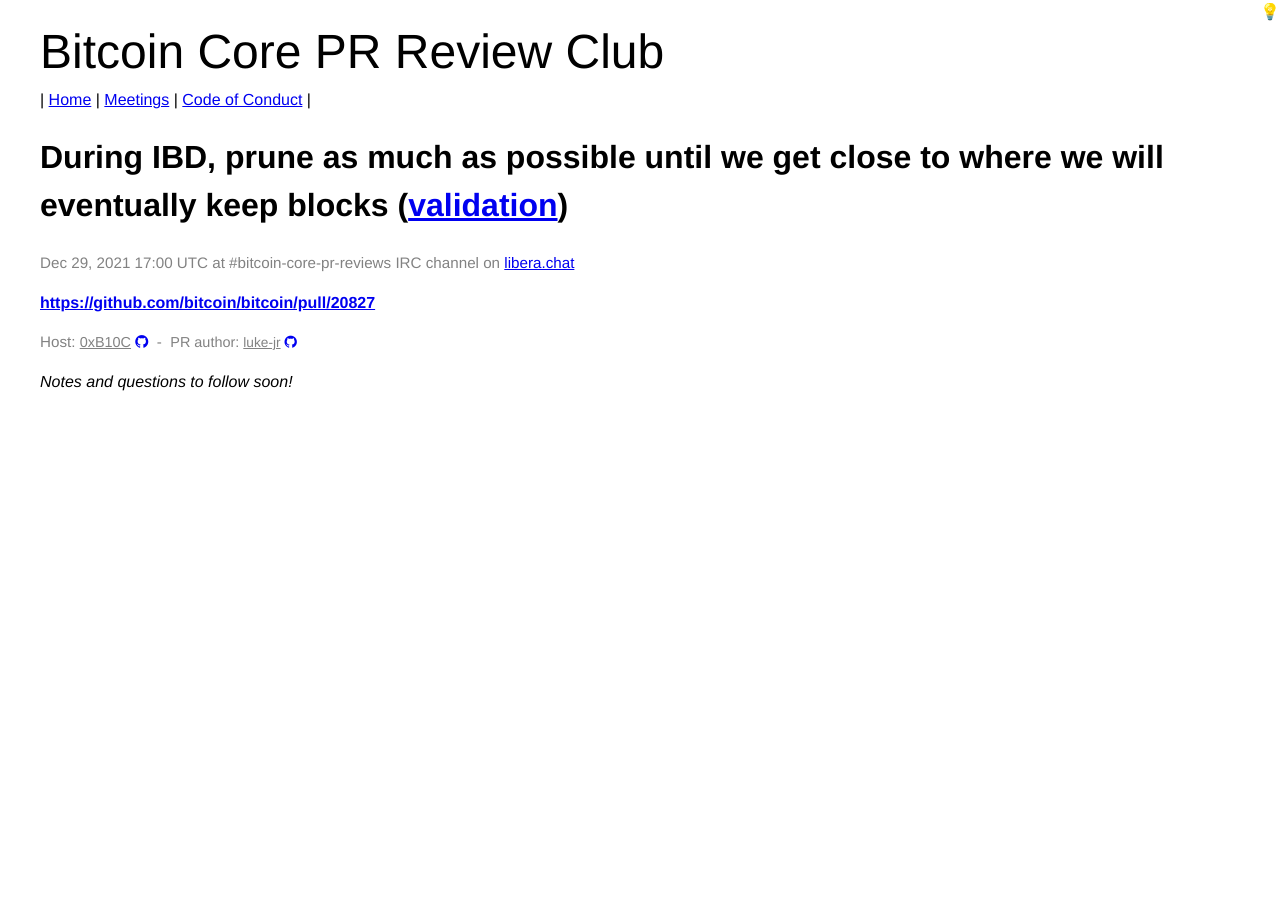
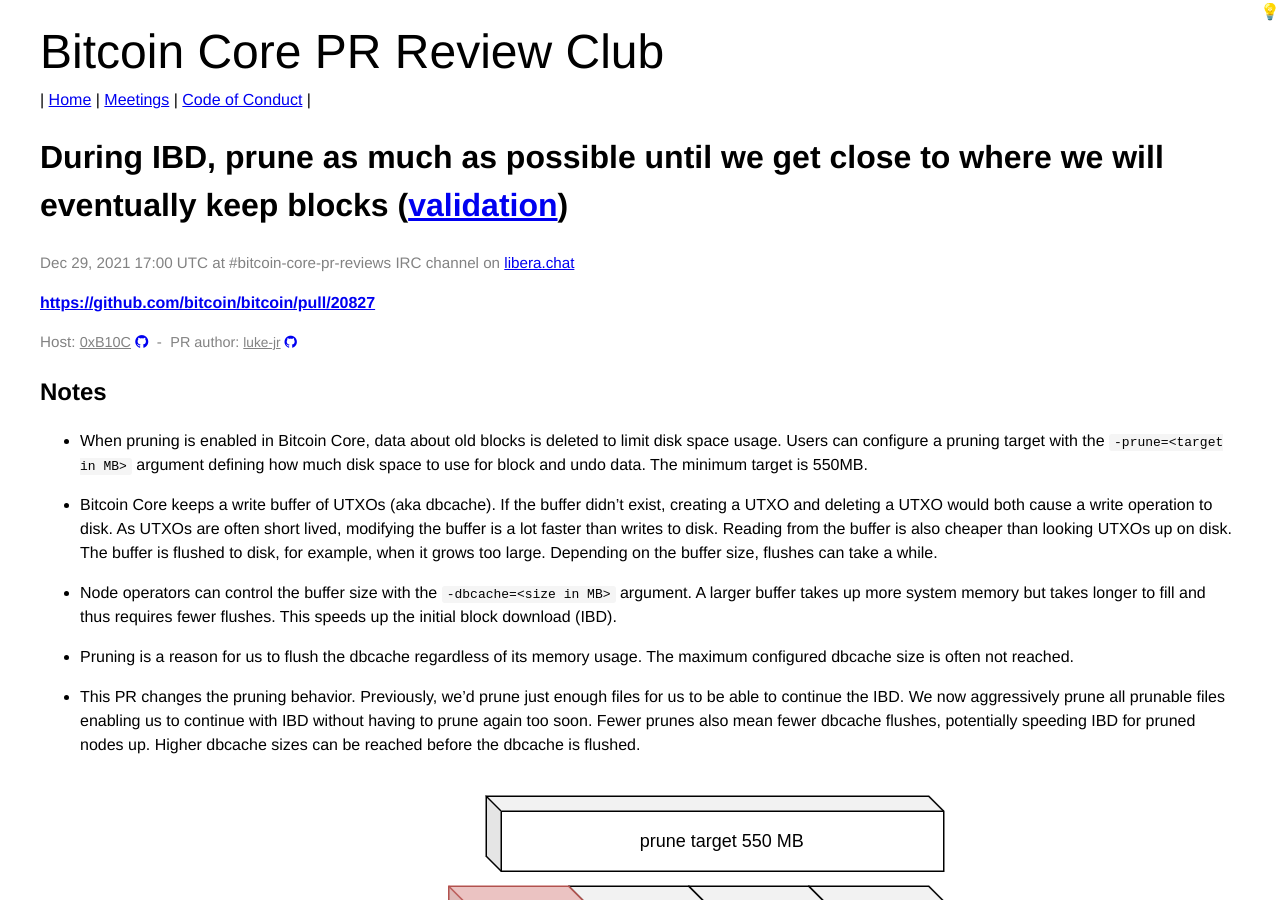
Before and after one commit to bitcoin-core-review-club/website, a Jekyll site: the page built from _posts/2021-12-29-#20827.md, in a window 1280 px wide and 900 px high. Built offline with Jekyll 4.4.1, drawn with Linux system fonts in a browser that asks for light colours; some of the changed text lies outside the part shown.

Commit message:
Add questions and notes for pr20827

```diff
--- a/_posts/2021-12-29-#20827.md
+++ b/_posts/2021-12-29-#20827.md
@@ -10,15 +10,54 @@
 commit:
 ---
 
-_Notes and questions to follow soon!_
-
-<!-- TODO: Before meeting, add notes and questions
 ## Notes
 
+- When pruning is enabled in Bitcoin Core, data about old blocks is deleted to limit disk space usage.
+Users can configure a pruning target with the `-prune=<target in MB>` argument defining how much disk space to use for block and undo data.
+The minimum target is 550MB.
+
+- Bitcoin Core keeps a write buffer of UTXOs (aka dbcache).
+If the buffer didn't exist, creating a UTXO and deleting a UTXO would both cause a write operation to disk.
+As UTXOs are often short lived, modifying the buffer is a lot faster than writes to disk.
+Reading from the buffer is also cheaper than looking UTXOs up on disk.
+The buffer is flushed to disk, for example, when it grows too large.
+Depending on the buffer size, flushes can take a while.
+
+- Node operators can control the buffer size with the `-dbcache=<size in MB>` argument.
+A larger buffer takes up more system memory but takes longer to fill and thus requires fewer flushes.
+This speeds up the initial block download (IBD).
+
+- Pruning is a reason for us to flush the dbcache regardless of its memory usage.
+The maximum configured dbcache size is often not reached.
+
+- This PR changes the pruning behavior.
+Previously, we'd prune just enough files for us to be able to continue the IBD.
+We now aggressively prune all prunable files enabling us to continue with IBD without having to prune again too soon.
+Fewer prunes also mean fewer dbcache flushes, potentially speeding IBD for pruned nodes up.
+Higher dbcache sizes can be reached before the dbcache is flushed.
+
+<p style="text-align:center"><a href="../assets/img/20827-pruning.drawio.png"><img src="../assets/img/20827-pruning.drawio.png" style="max-width:100%; height:auto"></a></p>
+
+
+- PR [#12404](https://github.com/bitcoin/bitcoin/pull/12404) attempted aggressive pruning too, but was closed in favor of PR [#11658](https://github.com/bitcoin/bitcoin/pull/11658).
+PR #11658 added 10% of the prune target to the `nBuffer`.
+This is being overwritten by PR #20827.
+
+
 ## Questions
-1. Did you review the PR? [Concept ACK, approach ACK, tested ACK, or NACK](https://github.com/bitcoin/bitcoin/blob/master/CONTRIBUTING.md#peer-review)?
--->
+1. What does this PR do? What is the goal of this PR?
 
+2. Where in the code do we check if we need to prune old block data? (hint: look for usages of the `FindFilesToPrune` function)
+
+3. What is removed during pruning and under which conditions? What is not pruned?
+
+4. What is the variable `nBuffer` in [`BlockManager:FindFilesToPrune()`](https://github.com/bitcoin/bitcoin/blob/24f3936337de3afb4fa56efc83009e2527d22df0/src/validation.cpp#L3622) being used for? How large is the buffer (in MB)?
+
+5. The PR assumes 1MB for `average_block_size`. How accurate does this assumption have to be?
+
+6. The PR description mentions IBD speed improvements for pruned nodes. What can we measure to benchmark the improvement? With which prune targets and dbcache sizes should we test?
+
+7. Edge case: Is agressively pruning during IBD a problem if there are longer forks in the chain?
 
 <!-- TODO: After meeting, uncomment and add meeting log between the irc tags
 ## Meeting Log
```
Also changed, not shown: assets/img/20827-pruning.drawio.png (added).
